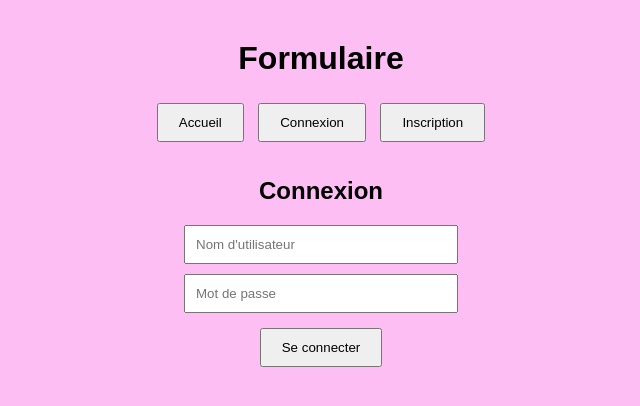
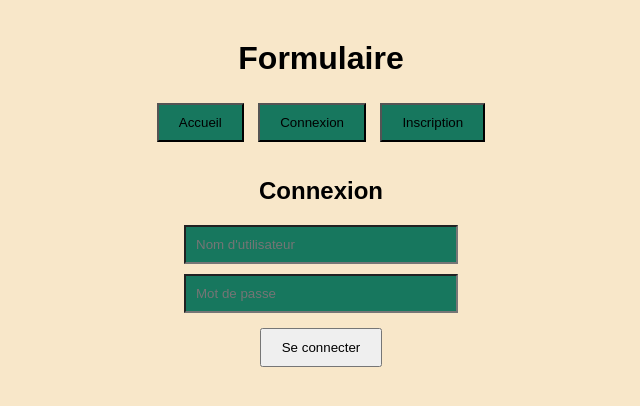
Before and after one commit to gGuille111/projet_tp1, a website: page public/index.html in a window 1280 px wide. Both pictures are taken after a click on the button "Connexion". Shown: the whole page, without its empty margins (319-959 px from the left). Drawn offline with Linux system fonts and the light colour scheme.

Commit message:
Modification coleur

```diff
--- a/public/index.html
+++ b/public/index.html
@@ -9,9 +9,9 @@
 <body>
     <h1>Formulaire</h1>
     <nav>
-        <button onclick="page('accueil')">Accueil</button>
-        <button onclick="page('connexion')">Connexion</button>
-        <button onclick="page('inscription')">Inscription</button>
+        <button style="background-color: #17775e;" color: white onclick="page('accueil')">Accueil</button>
+        <button style="background-color: #17775e;" color: white onclick="page('connexion')">Connexion</button>
+        <button style="background-color: #17775e;" color: white onclick="page('inscription')">Inscription</button>
     </nav>
 
     <section id="accueil" class="page active">
@@ -25,11 +25,13 @@
             id="nom"
             type="text"
             placeholder="Nom d'utilisateur"
+            style="background-color: #17775e;"
         >
         <input
             id="password"
             type="password"
             placeholder="Mot de passe"
+            style="background-color: #17775e;"
         >
         <button onclick="inscription()">
             S'inscrire
@@ -43,11 +45,13 @@
             id="nomConnexion"
             type="text"
             placeholder="Nom d'utilisateur"
+            style="background-color: #17775e;"
         >
         <input
             id="passwordConnexion"
             type="password"
             placeholder="Mot de passe"
+            style="background-color: #17775e;"
         >
         <button onclick="connexion()">
             Se connecter
--- a/public/style.css
+++ b/public/style.css
@@ -1,5 +1,5 @@
 body {
-    background-color: #fcbef3;
+    background-color: #F8E7C9;
     font-family: Arial;
     text-align: center;
     margin: 40px;
```
